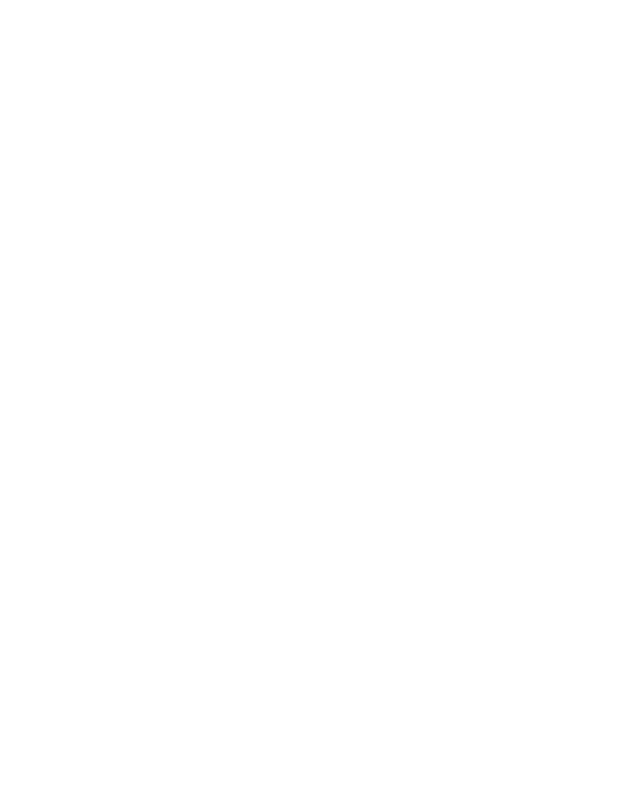
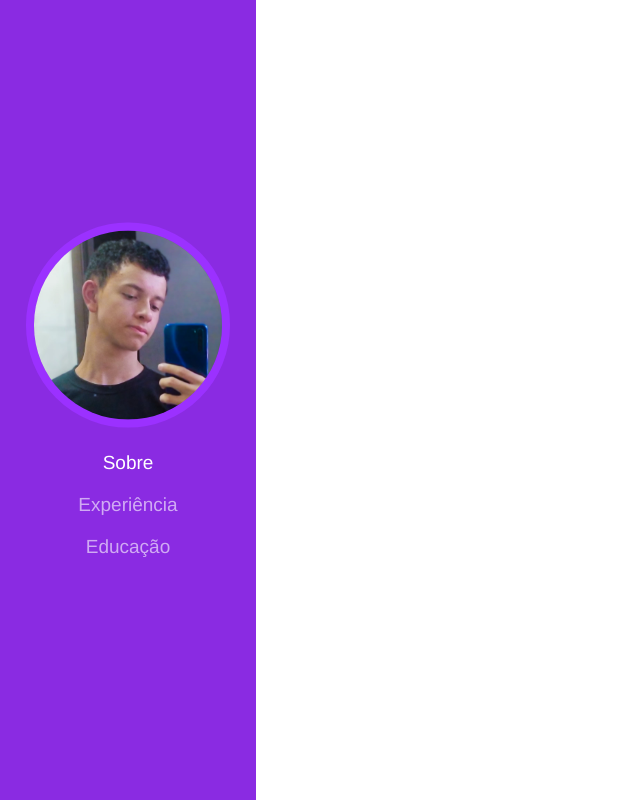
Before and after one commit to DevDaviSVC/webmaster-danki-code-projects, a plain HTML site: page Projeto Portfolio Design Responsivo/index.html in a window 1280 px wide. Shown: the whole page, without its empty margins (0-640 px from the left). Drawn offline with Linux system fonts and the light colour scheme.

Commit message:
Adicionando sidebar do site.

```diff
--- a/Projeto Portfolio Design Responsivo/css/style.css
+++ b/Projeto Portfolio Design Responsivo/css/style.css
@@ -2,4 +2,56 @@
     margin: 0px;
     padding: 0px;
     box-sizing: border-box;
+    font-family: Helvetica, Arial, sans-serif;
 }
+
+html, body {
+    height: 100%;
+}
+
+
+
+.sidebar {
+    width: 20%;
+    height: 100%;
+    position: fixed;
+    background-color: blueviolet;
+}
+
+.sidebar-pos {
+    position: absolute;
+    top: 50%;
+    transform: translateY(-50%);
+}
+
+.img-sidebar {text-align: center}
+
+.img-sidebar img{
+    width: 80%;
+    border-radius: 50%;
+    border: 8px solid rgb(155, 49, 255);
+}
+
+.menu {
+    margin: 20px 0;
+    text-align: center;
+}
+
+.menu a {
+    color: white;
+    opacity: 0.6;
+    font-size: 19px;
+    display: block;
+    margin-bottom: 20px;
+    text-decoration: none;
+}
+
+.menu a.selected {
+    opacity: 1;
+}
+
+.menu a:not(.selected):hover {
+    opacity: 0.9;
+    transition-duration: 200ms;
+    transition-property: opacity;
+}
--- a/Projeto Portfolio Design Responsivo/index.html
+++ b/Projeto Portfolio Design Responsivo/index.html
@@ -12,7 +12,19 @@
 
     <body>
 
+        <div class="sidebar">
+            <div class="sidebar-pos">
+                <div class="img-sidebar">
+                    <img src="img/davi_souza.jpg" />
+                </div><!-- img-sidebar -->
 
+                <div class="menu">
+                    <a href="#" class="selected">Sobre</a>
+                    <a href="#">Experiência</a>
+                    <a href="#">Educação</a>
+                </div><!-- menu -->
+            </div><!-- sidebar-pos -->
+        </div><!-- sidebar -->
 
     </body>
 
```
